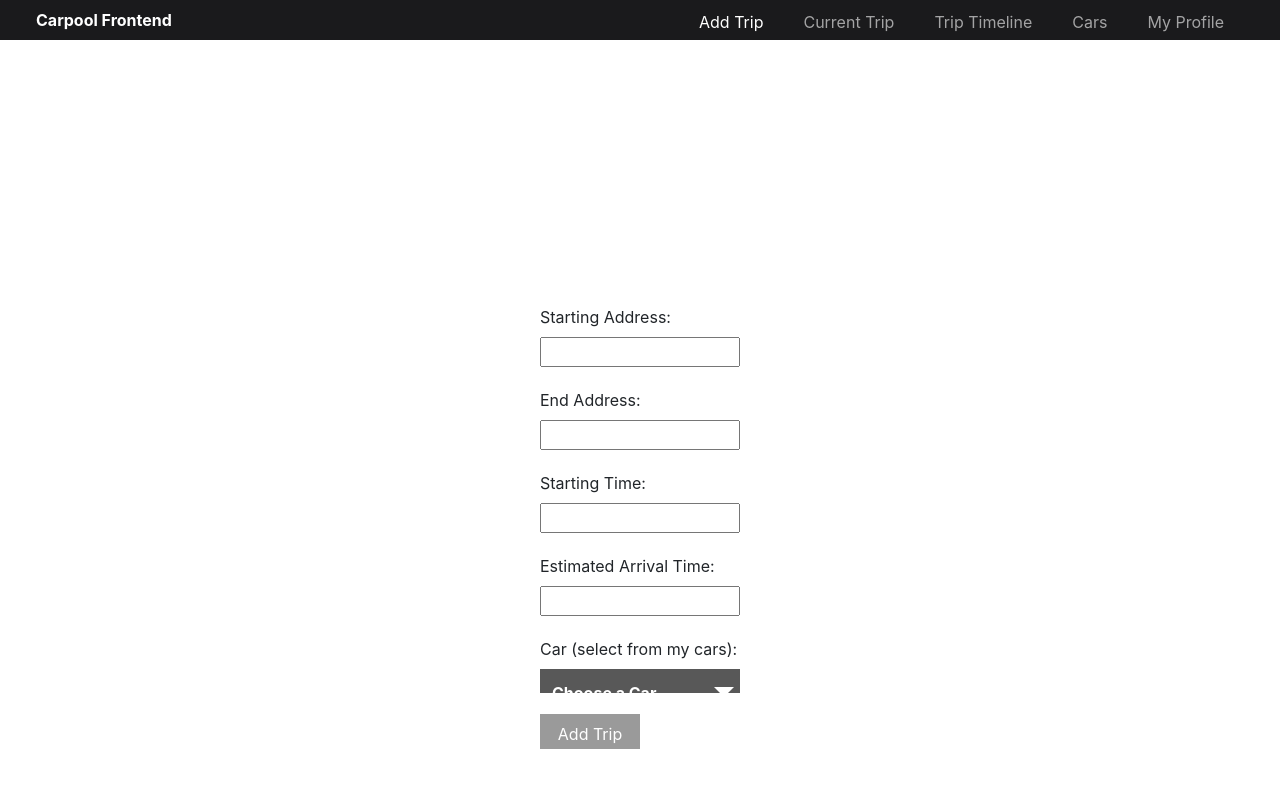
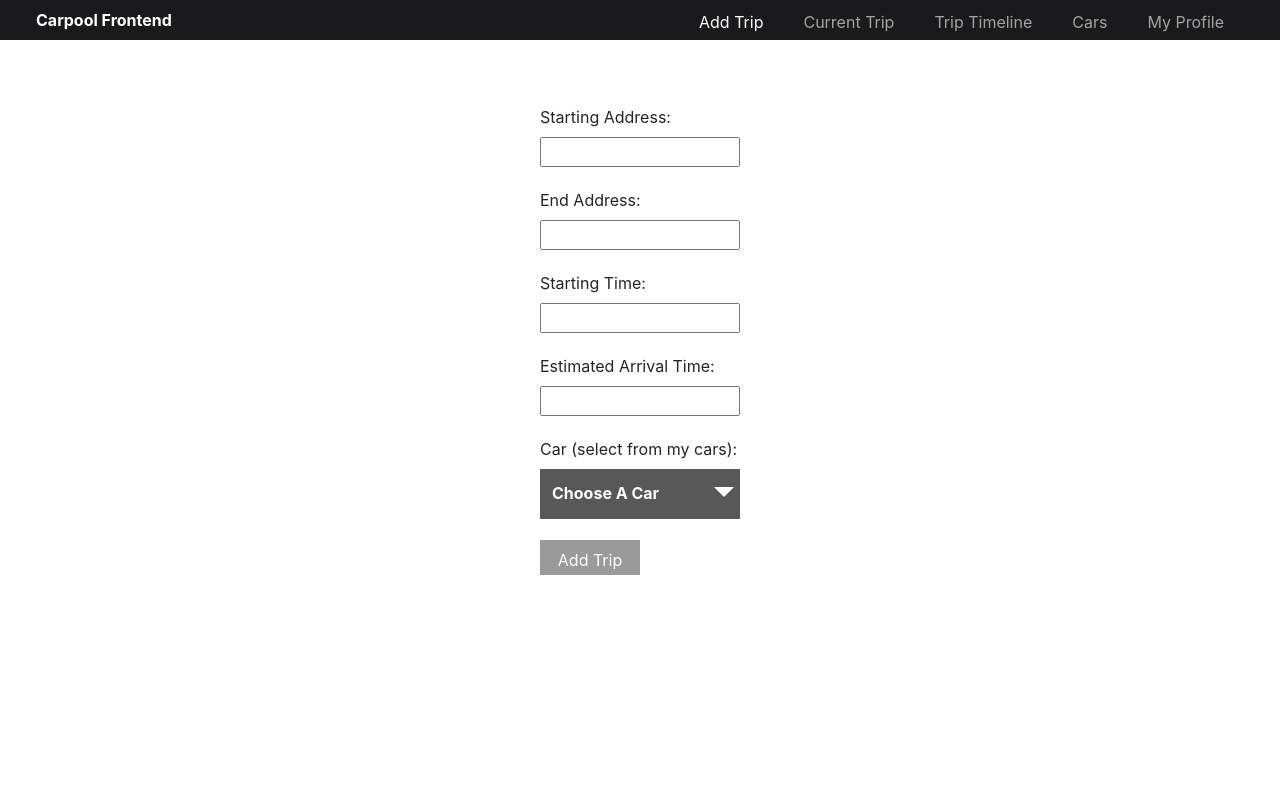
Before and after one commit to X9He/carpool-frontend, a React (Create React App) app: page /addtrip in a window 1280 px wide. Shown: the top 788 px of the page. Built offline with nearby package versions, Linux system fonts and the light colour scheme; no server answers.

Commit message:
add trip car select menu drop down done

```diff
--- a/src/components/DropdownMenu/DropdownMenu.js
+++ b/src/components/DropdownMenu/DropdownMenu.js
@@ -31,29 +31,25 @@ class DropdownMenu extends React.Component {
 
     render() {
         return (
-            <div  className="dropdown">
-                <div className="button" onClick={this.showDropdownMenu}> Choose a Car </div>
-
-                { this.state.displayMenu ? (
-                        <ul>
-                            <li>
-                                <a className="active">Nissan Altima</a>
-                            </li>
-                            <li>
-                                <a className="active">Honda Civic</a>
-                            </li>
-                        </ul>
-                    ):
-                    null
-                }
-
+            <div style={{"height": "50px"}} className="dropdown">
+                <div className="button" onClick={this.showDropdownMenu}>
+                    {this.props.carName}
+                </div>
+                { this.state.displayMenu ? this.renderChoices(this.props.cars):null}
             </div>
-
         );
     }
 
-    renderChoices(){
-
+    renderChoices(cars){
+        const allChoices = [];
+        cars.forEach(car => {
+            allChoices.push(<li key={car.name} onClick={() => {
+                console.log("clicked on a menu item")
+                this.props.handleCarChange(car)}}>
+                <a lassName="active">{car.name}</a>
+            </li>)
+        });
+        return (<ul> {allChoices} </ul>);
     }
 }
 
--- a/src/redux/Cars/cars.actions.js
+++ b/src/redux/Cars/cars.actions.js
@@ -104,7 +104,7 @@ export function deleteCar(token, id) {
     return function (dispatch) {
         return fetch(Config.API_ROOT + '/cars', {
             method: 'DELETE',
-            body: JSON.stringify({"_id": id}),
+            body: JSON.stringify(id),
             headers: {
                 'x-access-token': token,
             }
@@ -116,9 +116,7 @@ export function deleteCar(token, id) {
                 }
             )
             .catch( err => {
-                err.json().then(errJson => {
-                    dispatch(errorMessage(errJson["message"]));
-                })
+                dispatch(errorMessage(err["message"]));
             })
     }
 }
--- a/src/screens/Driver/AddTrip/AddTrip.js
+++ b/src/screens/Driver/AddTrip/AddTrip.js
@@ -4,6 +4,8 @@ import DropdownMenu from "../../../components/DropdownMenu/DropdownMenu";
 import "./AddTrip.scss"
 import Button from "../../../ui/UIComponents/Button/Button";
 import { addTrip } from '../../../redux/Trips/trips.actions.js'
+import {withCookies} from "react-cookie";
+import {fetchCars} from "../../../redux/Cars/cars.actions";
 
 class AddTrip extends Component {
     constructor(props) {
@@ -23,6 +25,8 @@ class AddTrip extends Component {
         this.handleStartTimeChange = this.handleStartTimeChange.bind(this);
         this.handleEndTimeChange = this.handleEndTimeChange.bind(this);
         this.handleCarChange = this.handleCarChange.bind(this);
+
+        this.props.fetchCars(this.props.cookies.get('token'));
     }
     render() {
         return (
@@ -55,7 +59,9 @@ class AddTrip extends Component {
                     <label>
                         Car (select from my cars):
                     </label>
-                    <DropdownMenu value={this.state.car} onChange={this.handleCarChange}/>
+                    <DropdownMenu value={this.state.car} cars={this.props.cars.cars}
+                                  carName={this.state.car != null && this.state.car.name != null ? this.state.car.name : "Choose A Car"}
+                                  handleCarChange={this.handleCarChange}/>
                 </div>
                 <div className="form-group">
                     <Button text="Add Trip"/>
@@ -88,19 +94,21 @@ class AddTrip extends Component {
             startAddress: event.target.value
         })
     }
-    handleCarChange(event){
+    handleCarChange(car){
         this.setState({
-            startAddress: event.target.value
+            car: car
         })
     }
 }
 
 const mapStateToProps = state => ({
-    trips: state.trips
+    trips: state.trips,
+    cars: state.cars
 });
 
 const mapDispatchToProps = dispatch => ({
-    addTrip: trip => dispatch(addTrip(trip))
+    addTrip: trip => dispatch(addTrip(trip)),
+    fetchCars: token => dispatch(fetchCars(token))
 });
 
-export default connect(mapStateToProps, mapDispatchToProps)(AddTrip);
+export default withCookies(connect(mapStateToProps, mapDispatchToProps)(AddTrip));
--- a/src/screens/Driver/AddTrip/AddTrip.scss
+++ b/src/screens/Driver/AddTrip/AddTrip.scss
@@ -7,14 +7,14 @@
   height: auto;
   left: 50%;
   margin-left: -100px;
-  top: 50%;
+  top: 25%;
   margin-top: -100px;
-
 }
 
 .form-group{
   display: flex;
   flex-direction: column;
+  overflow: visible;
   width: 100%;
   margin: 5px 0;
 }
--- a/src/screens/Driver/Cars/Cars.js
+++ b/src/screens/Driver/Cars/Cars.js
@@ -76,13 +76,6 @@ class Cars extends Component {
                             ))}
                         </Dropdown.Menu>
                     </Dropdown>
-                    {/*<DropdownButton id="dropdown-basic-button" title={this.state.carType}>*/}
-                    {/*    {Object.keys(CarTypes).map((key, i) => (*/}
-                    {/*        <Dropdown.Item key={i} eventKey={key} onSelect={this.setCarType}>*/}
-                    {/*            {key}*/}
-                    {/*        </Dropdown.Item>*/}
-                    {/*    ))}*/}
-                    {/*</DropdownButton>*/}
                 </div>
                 <div className="addCarRow">
                     <span>Color of Car: </span>
@@ -235,7 +228,7 @@ class Cars extends Component {
     }
 
     deleteCar(index) {
-        this.props.deleteCar(this.props.cookies.get('token'), this.props.cars.cars[index]["_id"]["$oid"]);
+        this.props.deleteCar(this.props.cookies.get('token'), this.props.cars.cars[index]._id);
     }
 }
 
```
